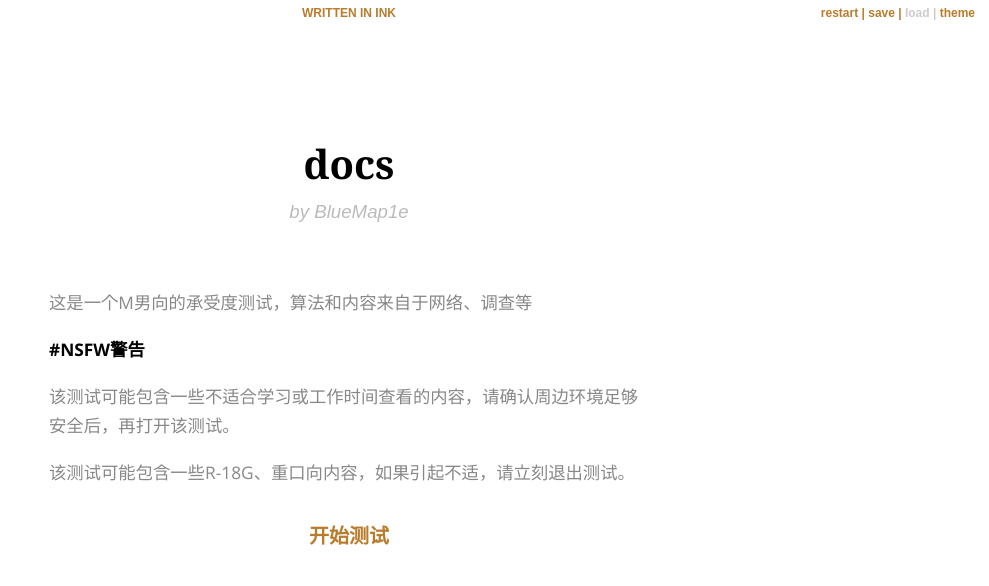
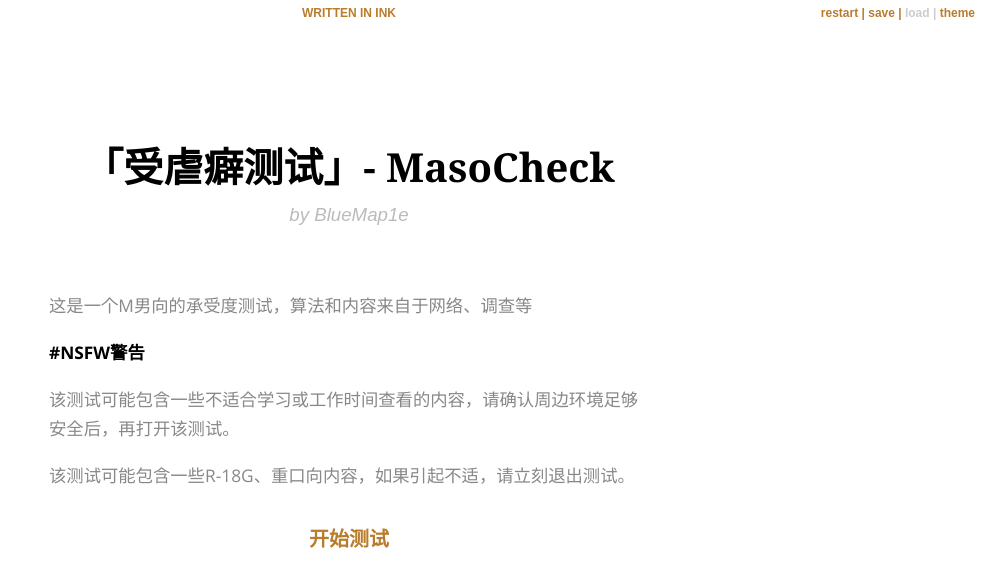
Before and after one commit to BlueMap1e/MasoCheck, a plain HTML site: page docs/index.html in a window 1280 px wide. Shown: the whole page, without its empty margins (291-1280 px from the left). Drawn offline with nearby package versions, Linux system fonts and the light colour scheme; a web font is replaced by a local one.

Commit message:
修改了标题

```diff
--- a/docs/index.html
+++ b/docs/index.html
@@ -25,7 +25,7 @@
 
         <div id="story" class="container">
             <div class="header">
-                <h1>docs</h1>
+                <h1>「受虐癖测试」- MasoCheck</h1>
                 <h2 class="byline"></h2>
             </div>
         </div>
```
